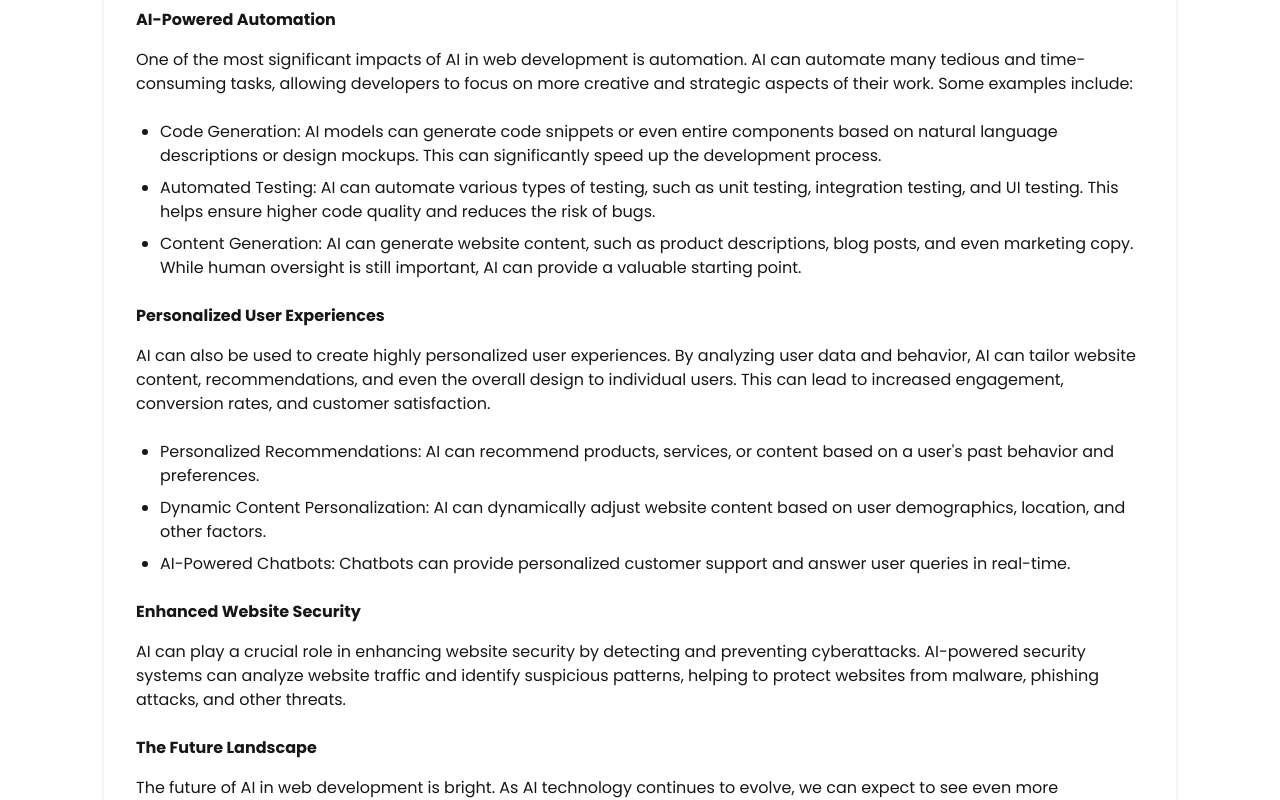
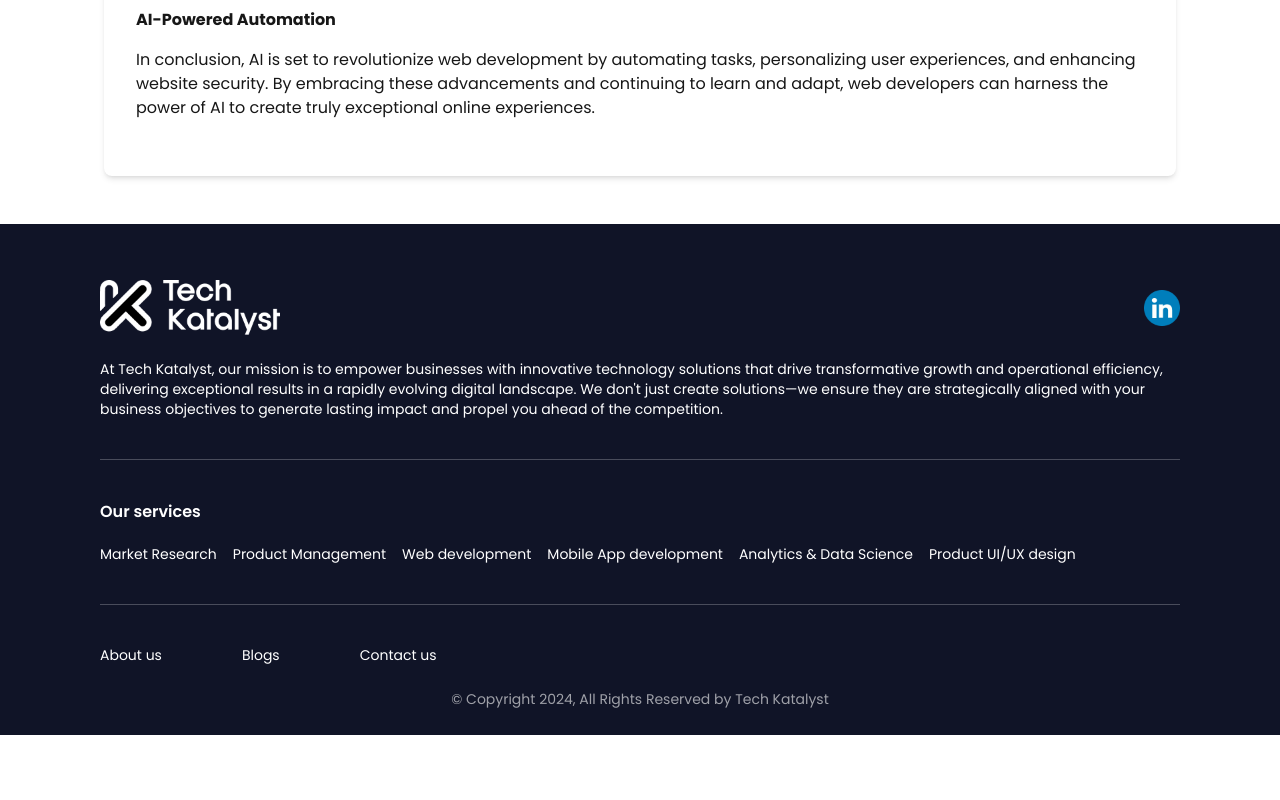
Before and after one commit to sahilduatechkat/techcat, a Next.js app: page /blogs/future-of-ai in a window 1280 px wide. Shown: the part 980-1780 px from the top of the page. After the commit the page ends 1715 px from the top, so only its background shows below. Built offline with nearby package versions, Linux system fonts and the light colour scheme.

Commit message:
error iteration 3

```diff
--- a/app/blogs/[slug]/page.tsx
+++ b/app/blogs/[slug]/page.tsx
@@ -1,14 +1,15 @@
-// app/blogs/future-of-ai/page.tsx (or app/blogs/ai-blog/page.tsx)
+// app/blogs/[slug]/page.tsx
 import Image from 'next/image';
 import React from 'react';
+import { notFound } from 'next/navigation';
 
-// Mock blog data (Replace this with your database or API call)
+// Mock blog data (Replace with your database or API call)
 const blogPosts = [
   {
     slug: 'future-of-ai',
     title: 'The Future of AI in Web Development',
     content: (
-      <div className="prose lg:prose-xl"> {/* Wrap entire content with prose */}
+      <div className="prose lg:prose-xl">
         <div className="relative h-96 mb-8">
           <Image src="/images/ai-future.png" alt="AI in Web Development" fill style={{ objectFit: 'contain' }} />
         </div>
@@ -17,35 +18,7 @@ const blogPosts = [
         </p>
 
         <h3 className="mb-4"><strong>AI-Powered Automation</strong></h3>
-        <p className="mb-6">
-          One of the most significant impacts of AI in web development is automation. AI can automate many tedious and time-consuming tasks, allowing developers to focus on more creative and strategic aspects of their work. Some examples include:
-        </p>
-        <ul className="list-disc pl-6 mb-6">
-          <li className="mb-2">Code Generation: AI models can generate code snippets or even entire components based on natural language descriptions or design mockups. This can significantly speed up the development process.</li>
-          <li className="mb-2">Automated Testing: AI can automate various types of testing, such as unit testing, integration testing, and UI testing. This helps ensure higher code quality and reduces the risk of bugs.</li>
-          <li className="mb-2">Content Generation: AI can generate website content, such as product descriptions, blog posts, and even marketing copy. While human oversight is still important, AI can provide a valuable starting point.</li>
-        </ul>
-
-          <h3 className="mb-4"><strong>Personalized User Experiences</strong></h3>
-          <p className="mb-6">
-              AI can also be used to create highly personalized user experiences. By analyzing user data and behavior, AI can tailor website content, recommendations, and even the overall design to individual users. This can lead to increased engagement, conversion rates, and customer satisfaction.
-          </p>
-          <ul className="list-disc pl-6 mb-6">
-              <li className="mb-2">Personalized Recommendations: AI can recommend products, services, or content based on a user&apos;s  past behavior and preferences.</li>
-              <li className="mb-2">Dynamic Content Personalization: AI can dynamically adjust website content based on user demographics, location, and other factors.</li>
-              <li className="mb-2">AI-Powered Chatbots: Chatbots can provide personalized customer support and answer user queries in real-time.</li>
-          </ul>
-
-          <h3 className="mb-4"><strong>Enhanced Website Security</strong></h3>
-          <p className="mb-6">
-              AI can play a crucial role in enhancing website security by detecting and preventing cyberattacks. AI-powered security systems can analyze website traffic and identify suspicious patterns, helping to protect websites from malware, phishing attacks, and other threats.
-          </p>
-
-          <h3 className="mb-4"><strong>The Future Landscape</strong></h3>
-          <p className="mb-6">
-              The future of AI in web development is bright. As AI technology continues to evolve, we can expect to see even more innovative applications emerge. AI will likely become an integral part of the web development workflow, empowering developers to build more efficient, personalized, and secure websites. However, it&apos;s  crucial to acknowledge that AI is a tool to augment human capabilities, not replace them entirely. The human element of creativity, strategic thinking, and user empathy will remain essential in web development.
-          </p>
-
+        {/* ... (rest of the content for future-of-ai) */}
         <p className="mb-6">
               In conclusion, AI is set to revolutionize web development by automating tasks, personalizing user experiences, and enhancing website security. By embracing these advancements and continuing to learn and adapt, web developers can harness the power of AI to create truly exceptional online experiences.
           </p>
@@ -57,7 +30,7 @@ const blogPosts = [
     title: 'Mastering React Hooks: A Practical Guide',
     content: (
       <div className="prose lg:prose-xl">
-        <div className="relative h-96 mb-8"> {/* Example Image - Replace with your own */}
+        <div className="relative h-96 mb-8">
           <Image src="/images/react_hook.jpg" alt="React Hooks" fill style={{ objectFit: 'contain' }} />
         </div>
 
@@ -74,7 +47,7 @@ const blogPosts = [
 
         <h3 className="mb-2">useState: Managing State</h3>
         <p className="mb-6">
-          The `useState` Hook lets you add state to functional components. It returns an array containing the current state value and a function to update that value.
+          The <code>{`useState`}</code> Hook lets you add state to functional components. It returns an array containing the current state value and a function to update that value.
         </p>
         <pre className="bg-gray-100 p-4 rounded-md mb-6 overflow-x-auto">
           <code className="text-sm">
@@ -95,7 +68,7 @@ const blogPosts = [
 
         <h3 className="mb-2">useEffect: Handling Side Effects</h3>
         <p className="mb-6">
-          The `useEffect` Hook lets you perform side effects in functional components. Side effects are operations that affect something outside the component, such as data fetching, subscriptions, or manually changing the DOM.
+          The <code>{`useEffect`}</code> Hook lets you perform side effects in functional components. Side effects are operations that affect something outside the component, such as data fetching, subscriptions, or manually changing the DOM.
         </p>
         <pre className="bg-gray-100 p-4 rounded-md mb-6 overflow-x-auto">
           <code className="text-sm">
@@ -139,7 +112,7 @@ const blogPosts = [
 
         <h3 className="mb-2">useContext: Accessing Context</h3>
         <p className="mb-6">
-          The `useContext` Hook lets you access context values. Context provides a way to pass data through the component tree without prop drilling.
+          The <code>{`useContext`}</code> Hook lets you access context values. Context provides a way to pass data through the component tree without prop drilling.
         </p>
         <pre className="bg-gray-100 p-4 rounded-md mb-6 overflow-x-auto">
           <code className="text-sm">
@@ -156,10 +129,10 @@ const blogPosts = [
 
         <h3 className="mb-2"><strong>Other Important Hooks</strong></h3>
         <ul className="list-disc pl-6 mb-6">
-          <li className="mb-2">`useReducer`: For complex state logic.</li>
-          <li className="mb-2">`useCallback`: For memoizing functions.</li>
-          <li className="mb-2">`useMemo`: For memoizing expensive calculations.</li>
-          <li className="mb-2">`useRef`: For accessing DOM elements.</li>
+          <li className="mb-2"><code>{`useReducer`}</code>: For complex state logic.</li>
+          <li className="mb-2"><code>{`useCallback`}</code>: For memoizing functions.</li>
+          <li className="mb-2"><code>{`useMemo`}</code>: For memoizing expensive calculations.</li>
+          <li className="mb-2"><code>{`useRef`}</code>: For accessing DOM elements.</li>
         </ul>
 
         <p className="mb-6">
@@ -170,33 +143,40 @@ const blogPosts = [
   },
 ];
 
-
 // Fetch blog data based on slug
 const getBlogPost = (slug: string) => {
   return blogPosts.find((post) => post.slug === slug);
 };
 
+interface Params {
+  slug: string;
+}
 
-export default function BlogPostPage({ params }: { params: { slug: string } }) {
-  const { slug } = params;
-  console.log(slug)
+interface PageProps {
+  params: Params;
+  searchParams?: { [key: string]: string | string[] | undefined };
+}
 
-  const blogPost = getBlogPost(slug);
+export default function BlogPostPage({ params }: PageProps) {
+  const blogPost = getBlogPost(params.slug);
 
-
+  if (!blogPost) {
+    notFound(); // Important: Handle the case where the post is not found
+    return null; // Stop further execution
+  }
 
   return (
     <main>
-      <div className="bg-[#5A3AEC] w-full py-10 lg:py-20"> {/* Title Section */}
-        <h3 className="text-white text-[30px] lg:text-[60px] font-bold relative z-10 text-center">
-          {blogPost.title} {/* Dynamic Title */}
-        </h3>
+      <div className="bg-[#5A3AEC] w-full py-10 lg:py-20">
+        <h1 className="text-white text-[30px] lg:text-[60px] font-bold relative z-10 text-center">
+          {blogPost.title} {/* Now safe because of the check above */}
+        </h1>
       </div>
 
-      <div className="container mx-auto py-12 px-10 lg:px-16"> {/* Content Section */}
+      <div className="container mx-auto py-12 px-10 lg:px-16">
         <div className="bg-white rounded-lg shadow-md overflow-hidden p-8">
           <div className="prose lg:prose-xl">
-            {blogPost.content} {/* Blog Post Content */}
+            {blogPost.content} {/* Now safe because of the check above */}
           </div>
         </div>
       </div>
--- a/app/page.tsx
+++ b/app/page.tsx
@@ -1,5 +1,5 @@
 import About from '@/components/Homepage/About';
-import Blogs from "@/app/blogs/page"
+//import Blogs from "@/app/blogs/page";
 // import AboutClients from '@/components/Homepage/AboutClients';
 import AreasWeCover from '@/components/Homepage/AreasWeCover';
 import { ClientsWeServed } from '@/components/Homepage/ClientsWeServed';
@@ -20,7 +20,6 @@ export default function Home() {
       <ClientsWeServed />
       {/* <AboutClients /> */}
       <WorkTogether />
-      {/*<Blogs />*/}
     </div>
   );
 }
```
Lines whose indentation alone changed are shown as unchanged.
